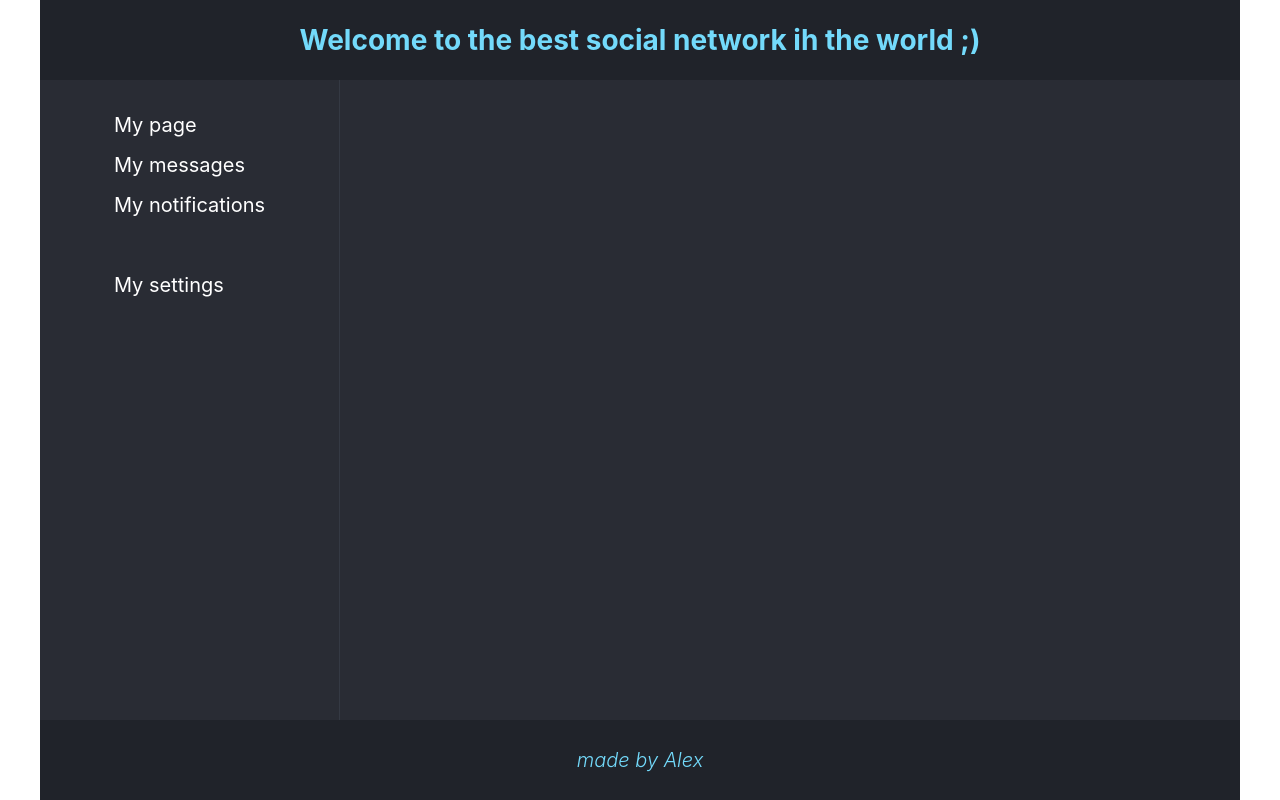
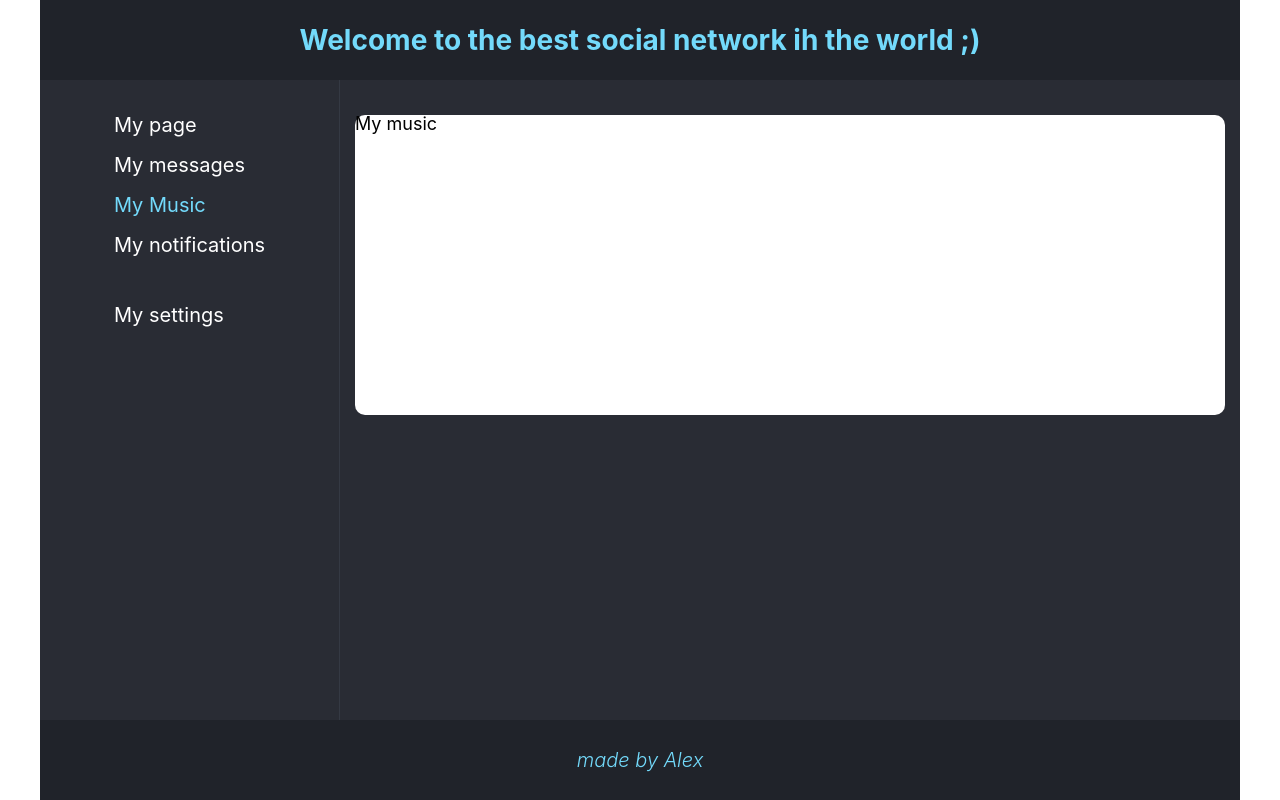
Before and after one commit to Svyat0y/social_network, a React (Create React App) app: page /myMusic in a window 1280 px wide. Built offline with nearby package versions, Linux system fonts and the light colour scheme.

Commit message:
add Music component and small fixes

```diff
--- a/src/components/MainPage/Aside/Aside.jsx
+++ b/src/components/MainPage/Aside/Aside.jsx
@@ -8,6 +8,7 @@ const Aside = () => {
             <ul className={classes.nav}>
                 <li><NavLink exact to='/' activeClassName={classes.active}>My page</NavLink></li>
                 <li><NavLink to='/myMessages' activeClassName={classes.active}>My messages</NavLink></li>
+                <li><NavLink to='/myMusic' activeClassName={classes.active}>My Music</NavLink></li>
                 <li><NavLink to='/notifications' activeClassName={classes.active}>My notifications</NavLink></li>
                 <li><NavLink to='/mySettings' activeClassName={classes.active}>My settings</NavLink></li>
             </ul>
--- a/src/components/MainPage/Aside/Aside.module.css
+++ b/src/components/MainPage/Aside/Aside.module.css
@@ -11,7 +11,7 @@
 .nav {
     margin-top: 25px;
     position: fixed;
-    height: 200px;
+    height: 230px;
 }
 
 .nav li {
--- a/src/components/MainPage/MainPage.jsx
+++ b/src/components/MainPage/MainPage.jsx
@@ -2,6 +2,7 @@ import React from 'react';
 import classes from './MainPage.module.css';
 import MyPage from './MyPage/MyPage';
 import MyMessages from './MyMessages/MyMessages';
+import Music from "./Music/Music";
 import Notifications from './Notifications/Notifications';
 import MySettings from './MySettings/MySettings';
 import {Route} from "react-router-dom";
@@ -12,6 +13,7 @@ const MainPage = () => {
 		<div className={classes.mainPage}>
 			<Route exact path='/' component={MyPage}/>
 			<Route path='/myMessages' component={MyMessages}/>
+			<Route path='/myMusic' component={Music}/>
 			<Route path='/notifications' component={Notifications}/>
 			<Route path='/mySettings' component={MySettings}/>
 		</div>
--- /dev/null
+++ b/src/components/MainPage/Music/Music.jsx
@@ -0,0 +1,12 @@
+import React from "react";
+import classes from './Music.module.css'
+
+const Music = () => {
+    return (
+        <div className={classes.wrapper}>
+            My music
+        </div>
+    );
+}
+
+export default Music;
--- /dev/null
+++ b/src/components/MainPage/Music/Music.module.css
@@ -0,0 +1,7 @@
+.wrapper {
+    max-width: 100%;
+    min-height: 300px;
+    background: #ffffff;
+    margin: 35px 15px 0;
+    border-radius: 10px;
+}
```
Also changed, not shown: 1 other file (tests, documents, lock files or other folders).
